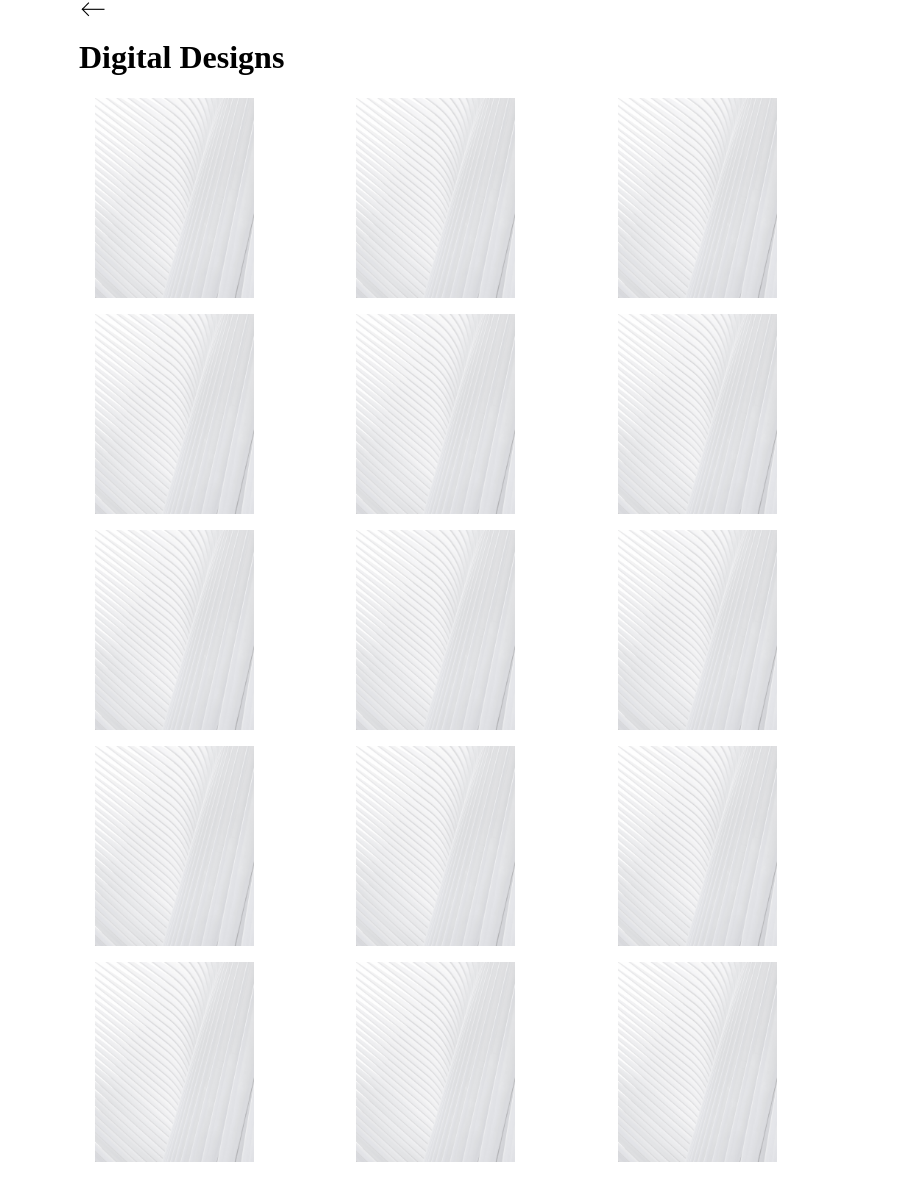
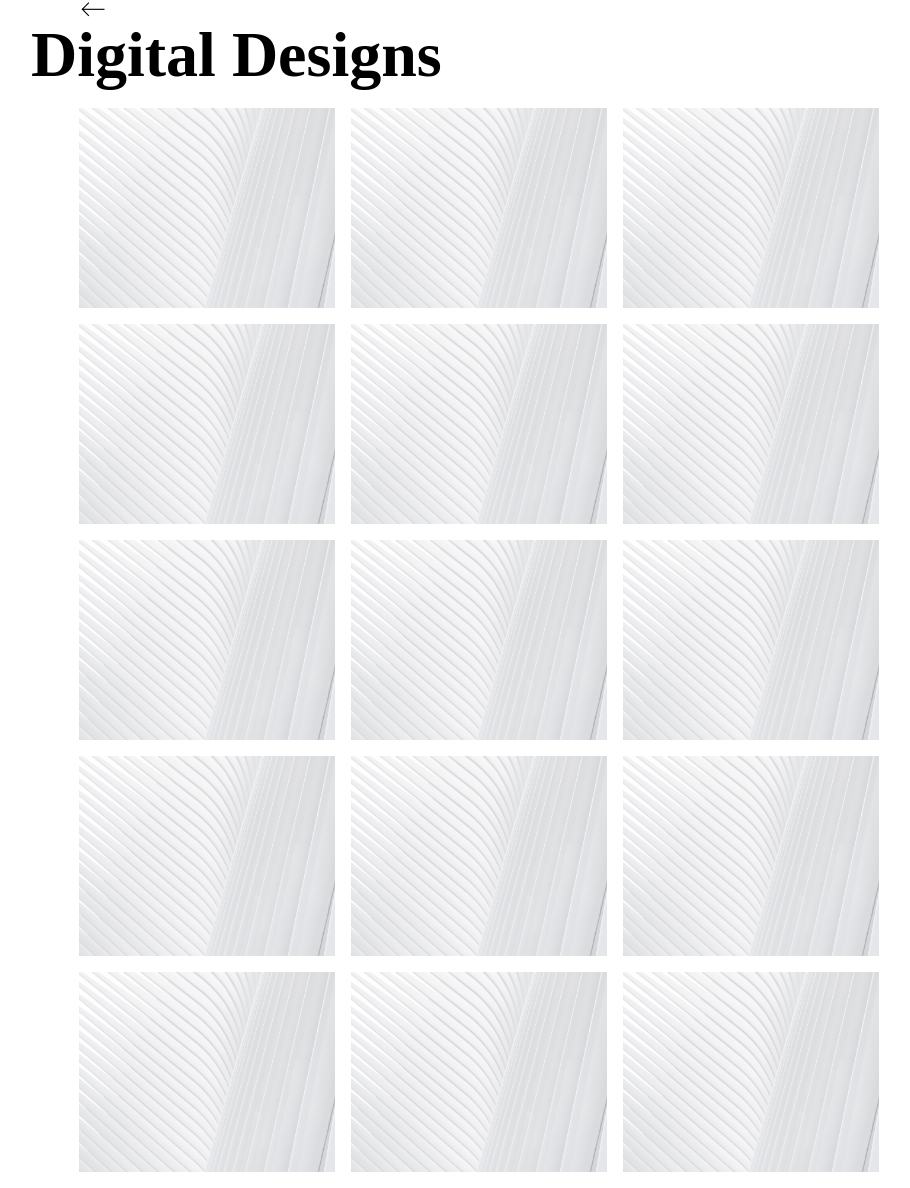
Before and after one commit to cssidy/personal-site, a Jekyll site: the page built from digital.html, in a window 1280 px wide. Shown: the whole page, without its empty margins (161-1071 px from the left). Built offline with Jekyll 4.4.1, drawn with Linux system fonts in a browser that asks for light colours; some web fonts are replaced.

Commit message:
gallery styles

```diff
--- a/assets/css/base.css
+++ b/assets/css/base.css
@@ -133,6 +133,11 @@ ul li {
     font-family: 'Average Sans', serif;
 }
 
+.gallery h1 {
+    margin: 0 0 1rem -3rem;
+    font-size: 4em;
+}
+
 .gallery ul {
     padding: 0;
 }
@@ -150,7 +155,6 @@ ul li {
     grid-auto-rows: 200px;
     grid-auto-flow: dense;
     grid-gap: 1em;
-    margin: 1em;
 }
 
 .gallery img {
@@ -158,6 +162,7 @@ ul li {
     -o-object-fit: cover;
     object-fit: cover;
     height: 100%;
+    width: 100%;
 }
 
 .warning {
```
